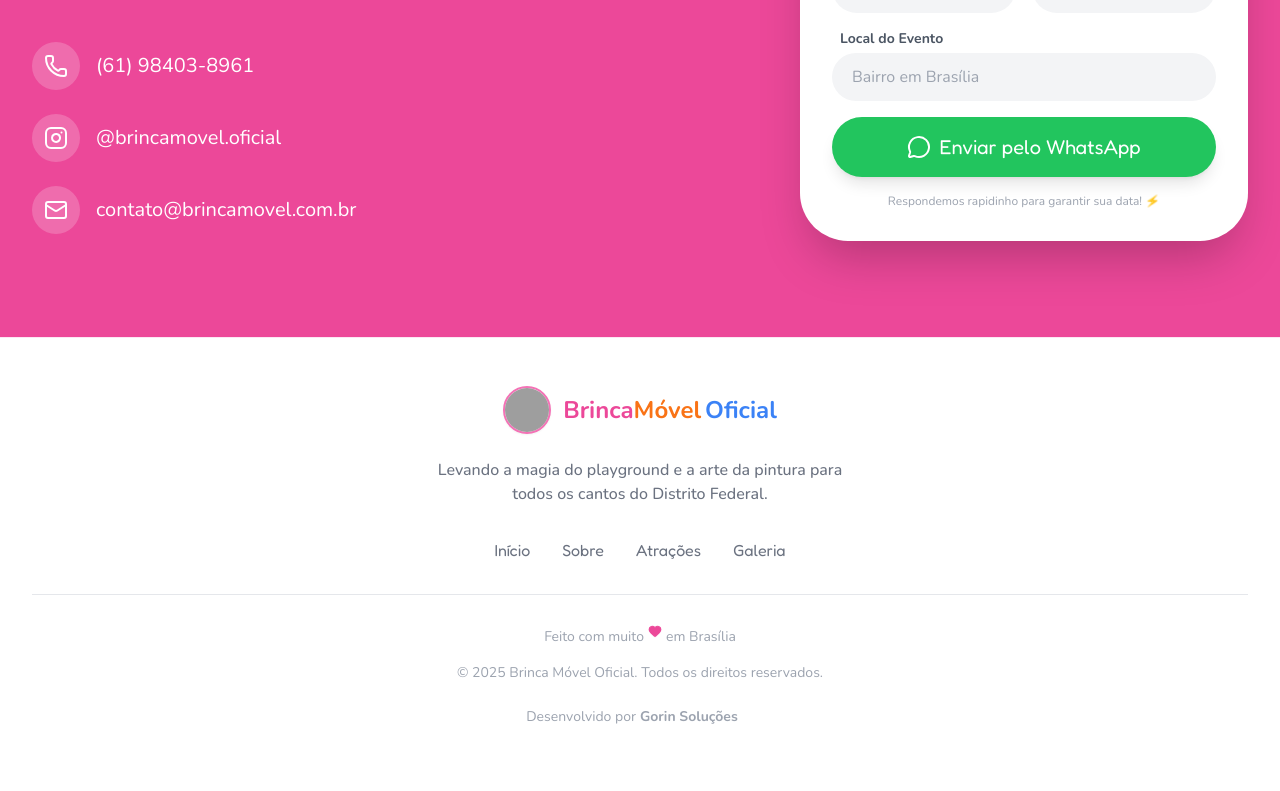
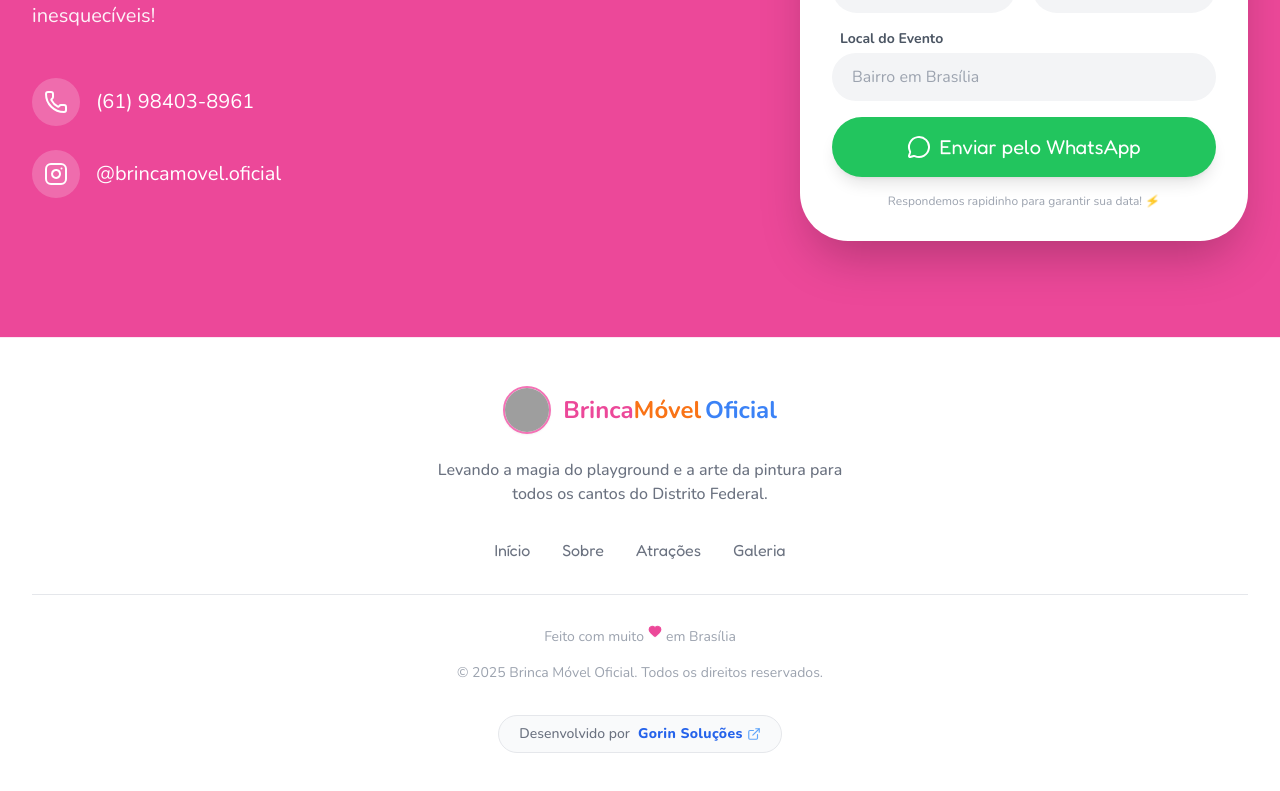
Before and after one commit to mateusgorin/Brincamovel, a React (Vite) app: page / in a window 1280 px wide. Shown: the part 5504-6295 px from the top of the page. Built offline with nearby package versions, Linux system fonts and the light colour scheme; grey boxes are pictures that could not be loaded.

Commit message:
Add files via upload

```diff
--- a/components/Contact.tsx
+++ b/components/Contact.tsx
@@ -1,6 +1,6 @@
 
 import React, { useState } from 'react';
-import { MessageCircle, Phone, Instagram, Mail, Clock } from 'lucide-react';
+import { MessageCircle, Phone, Instagram } from 'lucide-react';
 
 const Contact: React.FC = () => {
   const [formData, setFormData] = useState({
@@ -72,12 +72,6 @@
                 </div>
                 <span>@brincamovel.oficial</span>
               </a>
-              <div className="flex items-center justify-center lg:justify-start space-x-4 group">
-                <div className="bg-white/20 p-3 rounded-full group-hover:bg-white/30">
-                  <Mail size={24} className="group-hover:animate-bounce-gentle" />
-                </div>
-                <span>contato@brincamovel.com.br</span>
-              </div>
             </div>
           </div>
 
--- a/components/Footer.tsx
+++ b/components/Footer.tsx
@@ -65,16 +65,18 @@
 
             <p>© {new Date().getFullYear()} Brinca Móvel Oficial. Todos os direitos reservados.</p>
 
-            <div className="pt-2">
+            <div className="pt-4 mt-2">
               <a
                 href="https://www.gorinsolucoes.com.br"
                 target="_blank"
                 rel="noopener noreferrer"
-                className="inline-flex items-center space-x-1 text-gray-400 hover:text-blue-500 transition-colors group"
+                className="inline-flex items-center space-x-2 bg-gray-50 border border-gray-200 rounded-full px-5 py-2 transition-all duration-300 hover:shadow-md hover:border-blue-300 hover:bg-white group"
               >
-                <span>Desenvolvido por</span>
-                <span className="font-bold border-b border-transparent group-hover:border-blue-500">Gorin Soluções</span>
-                <ExternalLink size={12} className="opacity-0 group-hover:opacity-100 transition-opacity" />
+                <span className="text-gray-500 font-medium">Desenvolvido por</span>
+                <span className="font-extrabold text-blue-600 group-hover:text-blue-700 tracking-wide flex items-center gap-1">
+                  Gorin Soluções
+                  <ExternalLink size={14} className="text-blue-400 group-hover:translate-x-0.5 transition-transform" />
+                </span>
               </a>
             </div>
           </div>
--- a/metadata.json
+++ b/metadata.json
@@ -1,4 +1,3 @@
-
 {
   "name": "Brinca Móvel Oficial - Playground Móvel",
   "description": "Um site encantador e colorido para o Brinca Móvel, um playground móvel único em Brasília que leva diversão completa para festas e eventos com piscina de bolinhas, pula-pula e pintura facial.",
```
